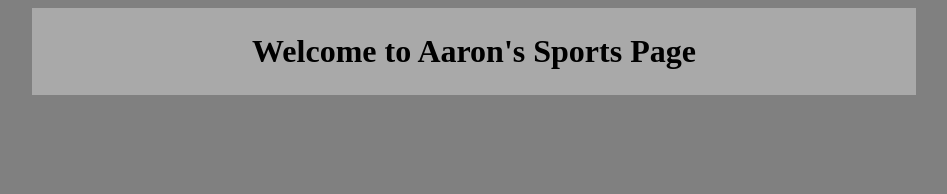
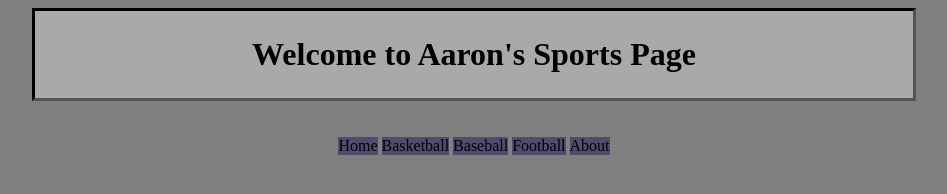
Before and after one commit to Rdraider867/Basic-Home-Page-About, a plain HTML site: page index.html in a window 1280 px wide. Shown: the whole page, without its empty margins (166-1113 px from the left). Drawn offline with Linux system fonts and the light colour scheme.

Commit message:
add border to title add navigation bar add navigation hover

```diff
--- a/index.css
+++ b/index.css
@@ -4,7 +4,33 @@ background-color: darkgray;
 padding: 25px 25px 25px 25px;
 margin-left: 15%;
 margin-right: 15%;
+border-style: inset;
+border-color: black;
 }
 body {
     background-color: gray;
 }
+
+.Navigation-Bar {
+    list-style-type: none;
+    padding: 15px 15px 15px 15px;
+    text-align: center;
+
+
+}
+.Navigation-Bar >li {
+     background-color: rgba(25, 20, 88, 0.473);
+     display: inline-block;
+     padding: 15px, 15px, 15px, 15px;
+     transition: background-color 1s, color 1s;
+
+}
+.Navigation-Bar >li:hover {
+    background-color: rgba(5, 5, 5, 0.884);
+    color: white;
+
+}
+.Navigation-Bar a {
+    color: inherit;
+    text-decoration: none;
+}
--- a/index.html
+++ b/index.html
@@ -7,6 +7,14 @@
 <body>
     <h1 class="Title"> Welcome to Aaron's Sports Page</h1>
 
+    <ul class="Navigation-Bar">
+        <li><a href="./index.html">Home</a></li>
+        <li><a href="./basetball.html">Basketball</a></li>
+        <li><a href="./baseball.html">Baseball</a></li>
+        <li><a href="./football.html"> Football</a></li>
+        <li><a href="./about.html">About</a></li>
+    </ul>
+
 </body>
 
 </html>
```
